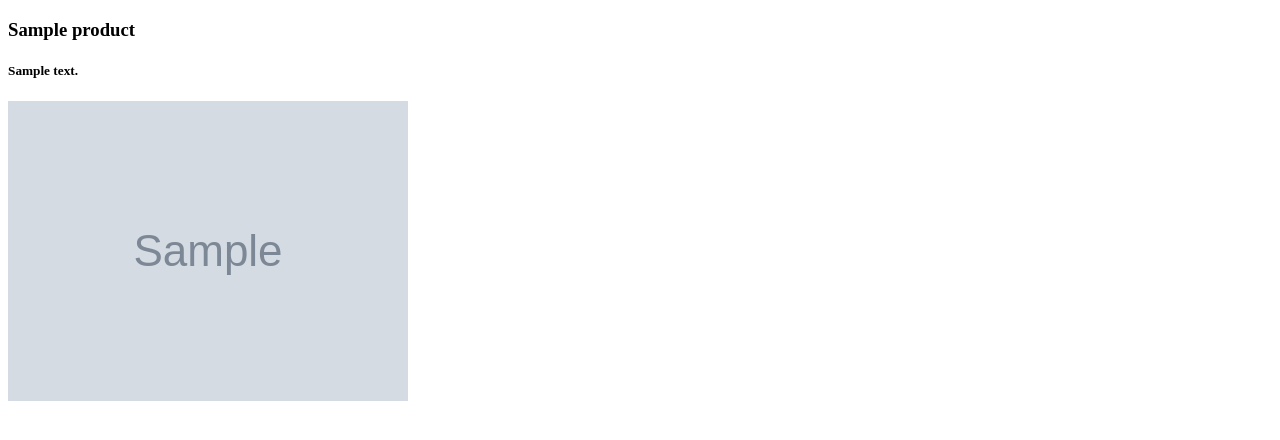
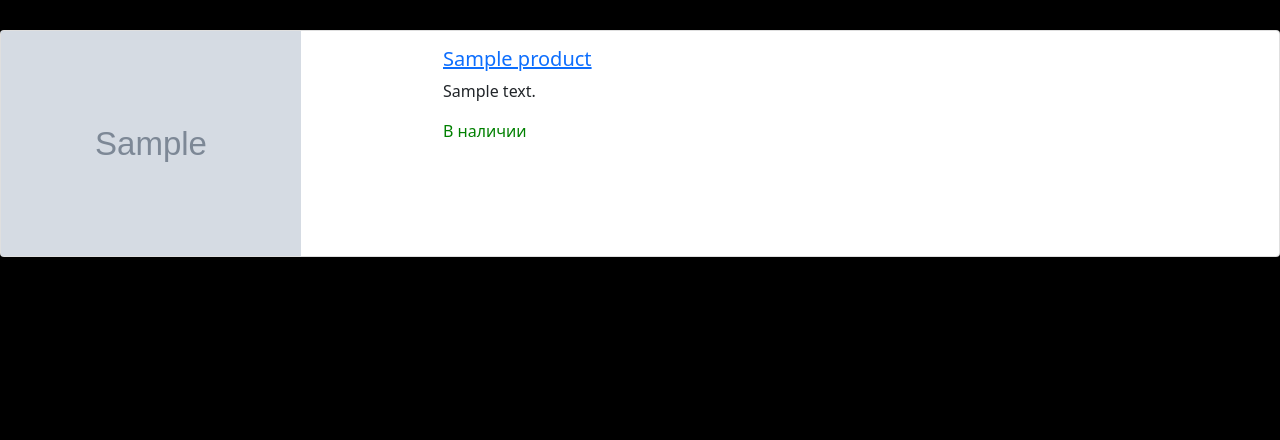
Before and after one commit to kani0798/Python10_Shop, a Django app: page /1/ in a window 1280 px wide. Shown: the top 440 px of the page. Run offline with Django 3.2, Linux system fonts and the light colour scheme; tables that the repository leaves empty hold one stand-in row (values such as "Sample post"); grey boxes marked "Sample" are stand-in pictures.

Commit message:
Add styles.

```diff
--- a/product/templates/product/list.html
+++ b/product/templates/product/list.html
@@ -2,13 +2,31 @@
 <html lang="en">
 <head>
     <meta charset="UTF-8">
+    <link href="https://cdn.jsdelivr.net/npm/bootstrap@5.0.0-beta3/dist/css/bootstrap.min.css" rel="stylesheet" integrity="sha384-eOJMYsd53ii+scO/bJGFsiCZc+5NDVN2yr8+0RDqr0Ql0h+rP48ckxlpbzKgwra6" crossorigin="anonymous">
     <title>Products</title>
 </head>
-<body>
-    {% for product in products %}
-    <h3>{{ product }}</h3>
-    <h5>{{ product.description }}</h5>
-    <img src="{{ product.image.url }}">
+<body style="background-color: black; margin-top: 30px;">
+   {% for product in products %}
+<div class="card mb-3" style="max-width: 100%;">
+  <div class="row g-0">
+    <div class="col-md-4">
+      <img style="width: 300px; height: auto;" src="{{ product.image.url }}">
+    </div>
+    <div class="col-md-8">
+      <div class="card-body">
+        <h5 class="card-title"><a href="{% url 'detail' product.id %}">{{ product.title }}</a></h5>
+        <p class="card-text">{{ product.description | truncatewords:10 }}</p>
+          {% if product.status == 'in stock' %}
+        <p style="color: green;" class="card-text">В наличии</p>
+          {% elif product.status == 'out of stock' %}
+          <p style="color: red;" class="card-text">Нет в наличии</p>
+          {% else %}
+          <p style="color: blue;" class="card-text">Ожидается</p>
+     {% endif %}
+      </div>
+    </div>
+  </div>
+</div>
     {% endfor %}
 </body>
 </html>
--- /dev/null
+++ b/product/urls.py
@@ -0,0 +1,10 @@
+from django.urls import path
+
+from .views import *
+
+urlpatterns = [
+    path('', home_page, name='home'),
+    path('<str:slug>/', product_list, name='list'),
+    path('product/<int:product_id>/', product_detail,
+                                      name='detail'),
+]
--- a/product/views.py
+++ b/product/views.py
@@ -12,3 +12,8 @@ def home_page(request):
 def product_list(request, slug):
     products = Product.objects.filter(category__slug=slug)
     return render(request, 'product/list.html', locals())
+
+
+def product_detail(request, product_id):
+    product = Product.objects.get(pk=product_id)
+    return render(request, 'product/detail.html', {'product': product})
--- a/shop/urls.py
+++ b/shop/urls.py
@@ -14,7 +14,7 @@ Including another URLconf
     2. Add a URL to urlpatterns:  path('blog/', include('blog.urls'))
 """
 from django.contrib import admin
-from django.urls import path
+from django.urls import path, include
 from django.conf import settings
 from django.conf.urls.static import static
 
@@ -22,8 +22,7 @@ from product.views import *
 
 urlpatterns = [
     path('admin/', admin.site.urls),
-    path('', home_page),
-    path('<str:slug>/', product_list, name='list'),
+    path('', include('product.urls')),
 ]
 
 urlpatterns += static(settings.MEDIA_URL, document_root=settings.MEDIA_ROOT)
```
Also changed, not shown: product/templates/product/detail.html (added, +15 -0 lines), product/templates/product/home.html (+22 -4 lines), shop/settings.py (+3 -5 lines), static/img/background.jpeg (added).
